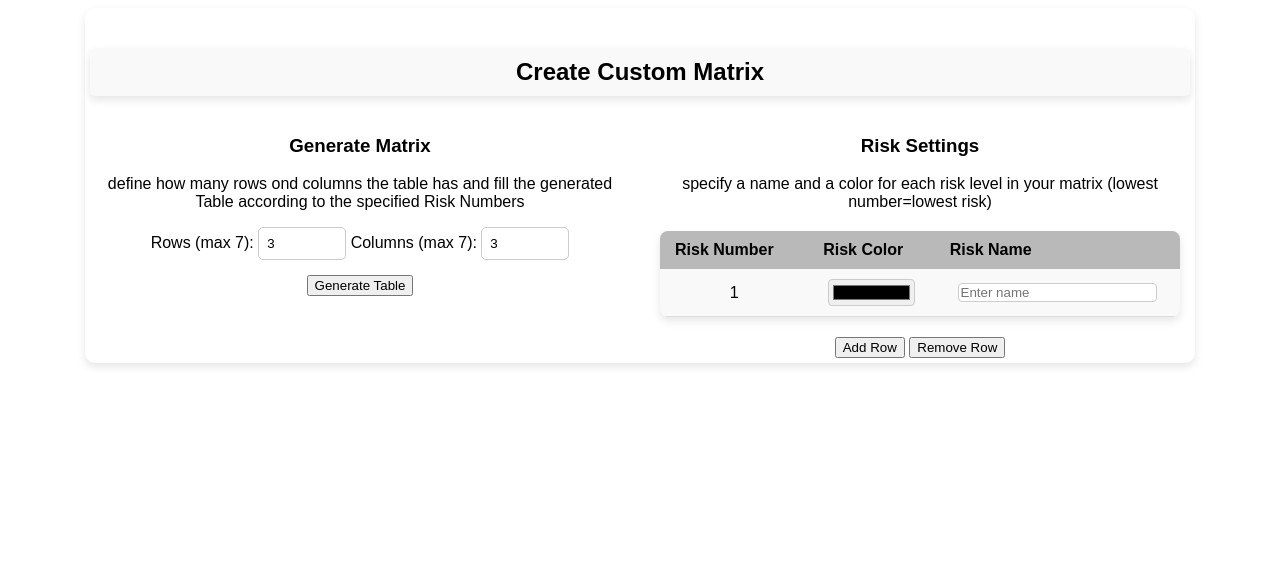
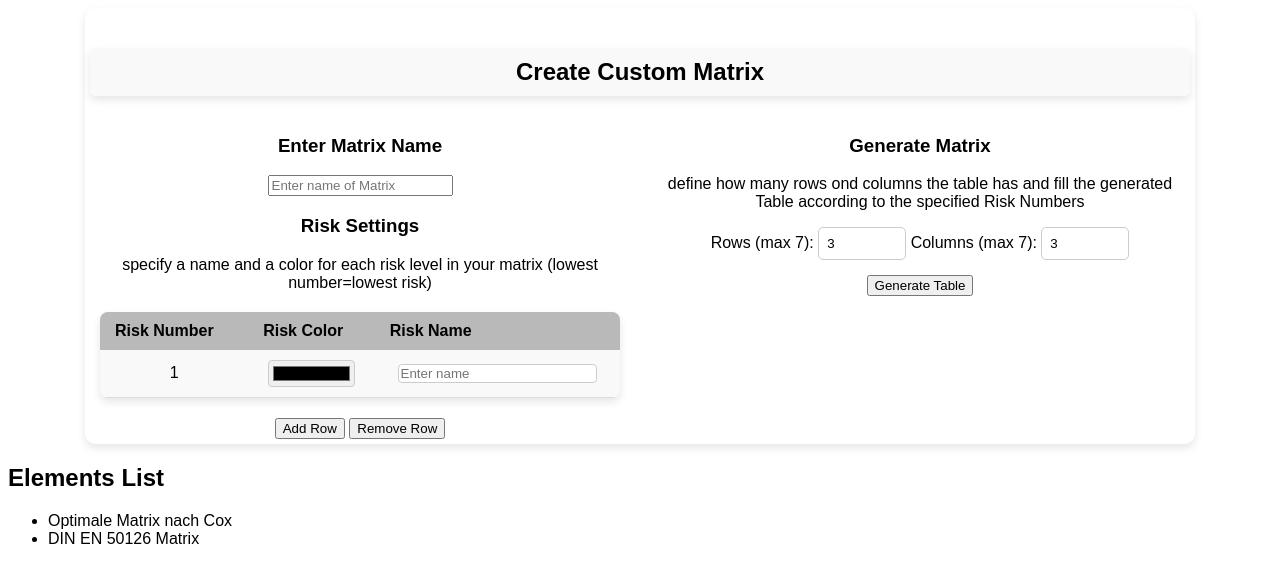
Before and after one commit to nilsgnh/Projektseminar-Risikomatrix, a Flask app: page /custom in a window 1280 px wide. Shown: the top 583 px of the page. Run offline with Flask 3, Linux system fonts and the light colour scheme.

Commit message:
added name attribute to Matrix and added List displaying all Matrices

```diff
--- a/src/main.py
+++ b/src/main.py
@@ -18,17 +18,18 @@ def main():
 
 @main_bp.route('/custom', methods=['GET'])
 def custom():
-    return render_template("customMatrix.html")
+    matrixNames = [i.name for i in riskMatrixList]
+    return render_template("customMatrix.html", matrices=matrixNames)
 
 
 # turns the sent Data from customTableLogig.js into a globally accessible Matrix
 @main_bp.route('/custom/enterTable', methods=["POST"])
 def process_table():
     data = request.get_json()
+    matrixName = data.get('name')
     table_data = np.array(data.get('table', []), dtype=float)
     colors = data.get('colors', [])
     names = data.get('riskNames', [])
-
 
     # set risk dictionary
     risk_labels = {}
@@ -58,9 +59,10 @@ def process_table():
     for i in range(len(table_data[0])):
         x_beschriftungen.append(f"{round(i * x_step, 2)}-{round((i + 1) * x_step, 2)}")
 
+    print(matrixName)
 
     #generate and globalize matrix
-    newMatrix = Matrix(table_data, field_nums, risk_labels, colors, x_beschriftungen, y_beschriftungen)
+    newMatrix = Matrix(matrixName, table_data, field_nums, risk_labels, colors, x_beschriftungen, y_beschriftungen)
     global riskMatrixList
     riskMatrixList.append(newMatrix)
 
--- a/src/matrix.py
+++ b/src/matrix.py
@@ -7,7 +7,8 @@ import numpy as np
 # yLabels:        Bezeichner für Häufigkeits-Klassen  length muss größe der Matrix entsprechen
 
 class Matrix:
-    def __init__(self, representation, fieldNums, riskLabels, riskColors, xLabels, yLabels):
+    def __init__(self, name, representation, fieldNums, riskLabels, riskColors, xLabels, yLabels):
+        self.name = name
         self.representation = representation
         self.rows, self.cols = representation.shape
         self.fieldNums = fieldNums
--- a/src/static/customTableLogic.js
+++ b/src/static/customTableLogic.js
@@ -97,7 +97,16 @@ function extractRiskLevels() {
     return [colors, riskNames];
 }
 
+// reads and checks Matrix Name
+function extractMatrixName() {
+	const name = document.getElementById("matrixName")
 
+	if (name.value == "") {
+		window.alert(`Please enter a matrix name`);
+		return null
+	}
+	return name.value
+}
 
 
 // reads from the Matrix Representation Table
@@ -137,6 +146,11 @@ function extractMatrixTable(possibleRisks) {
 
 // sends the gathered Matrix Data to the backend
 function sendTableData() {
+		matrixName = extractMatrixName();
+		if (matrixName == null) {
+			return null;
+		}
+
     riskLevelData = extractRiskLevels();
     if (riskLevelData == null) {
         return null;
@@ -157,6 +171,7 @@ function sendTableData() {
 			"Content-Type": "application/json",
 		},
 		body: JSON.stringify({
+			name: matrixName,
 			table: tableData,
 			colors: colors,
 			riskNames: riskNames,
@@ -168,6 +183,10 @@ function sendTableData() {
 			}
 			else {
 				window.alert("Risk Matrix successfully saved")
+				const ulElement = document.querySelector("ul");
+				const newLi = document.createElement("li");
+				newLi.textContent = matrixName;
+				ulElement.appendChild(newLi);
 			}
 		})
 		.catch((error) => {
--- a/src/templates/customMatrix.html
+++ b/src/templates/customMatrix.html
@@ -16,31 +16,16 @@
 			<h2 id="h2-create-matrix">Create Custom Matrix</h2>
 			<div class="flex-container">
 				<div class="col">
-					<h3>Generate Matrix</h3>
-					<div>
-						<p>define how many rows ond columns the table has and fill the generated Table according to the specified Risk Numbers</p>
-						<label for="rows">Rows (max 7):</label>
-						<input
-							type="number"
-							id="rows"
-							max="10"
-							min="1"
-							value="3" />
-						<label for="cols">Columns (max 7):</label>
-						<input
-							type="number"
-							id="cols"
-							max="10"
-							min="1"
-							value="3" />
-					</div>
-					<button onclick="generateTable()">Generate Table</button>
-					<table id="matrixTable"></table>
-				</div>
-
-				<div class="col">
+					<h3>Enter Matrix Name</h3>
+					<input
+						id = "matrixName"
+						type="text"
+						placeholder="Enter name of Matrix" />
 					<h3>Risk Settings</h3>
-					<p>specify a name and a color for each risk level in your matrix (lowest number=lowest risk)</p>
+					<p>
+						specify a name and a color for each risk level in your matrix (lowest
+						number=lowest risk)
+					</p>
 					<table id="riskLevels">
 						<thead>
 							<tr>
@@ -65,6 +50,33 @@
 					<button onclick="addRow()">Add Row</button>
 					<button onclick="removeRow()">Remove Row</button>
 				</div>
+				<div class="col">
+					<h3>Generate Matrix</h3>
+					<div>
+						<p>
+							define how many rows ond columns the table has and fill the generated
+							Table according to the specified Risk Numbers
+						</p>
+						<label for="rows">Rows (max 7):</label>
+						<input
+							type="number"
+							id="rows"
+							max="10"
+							min="1"
+							value="3" />
+						<label for="cols">Columns (max 7):</label>
+						<input
+							type="number"
+							id="cols"
+							max="10"
+							min="1"
+							value="3" />
+					</div>
+					<button onclick="generateTable()">Generate Table</button>
+					<table id="matrixTable"></table>
+				</div>
+
+
 			</div>
 			<button
 				type="submit"
@@ -74,6 +86,12 @@
 				Submit Table Data
 			</button>
 		</div>
+		<h2>Elements List</h2>
+		<ul>
+			{% for element in matrices %}
+			<li>{{ element }}</li>
+			{% endfor %}
+		</ul>
 
 		<!--
 		<h2 id="h2setsim">Set Simulation Parameters</h2>
```
Also changed, not shown: src/predefinedMatrices.py (+6 -2 lines).
